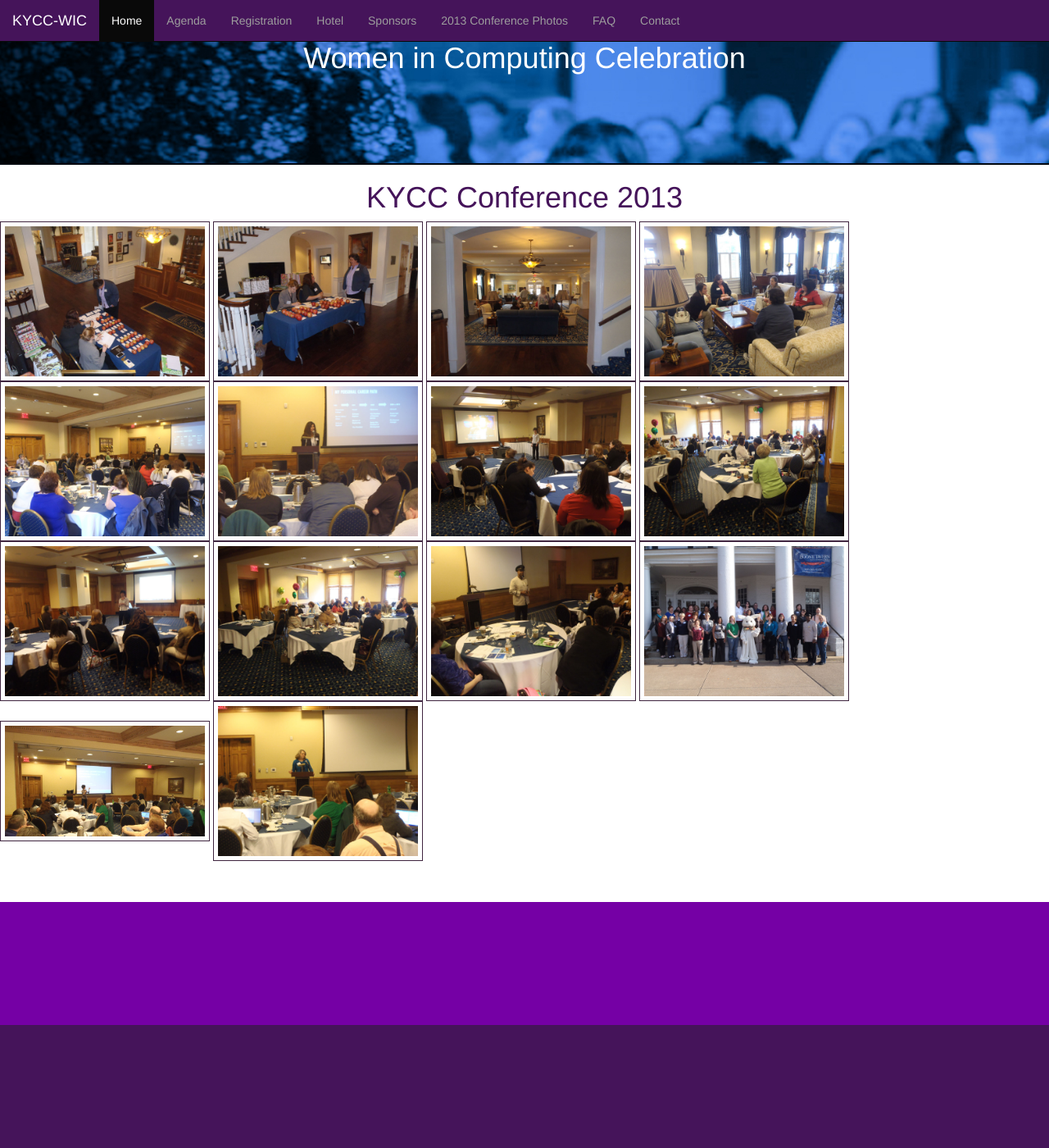
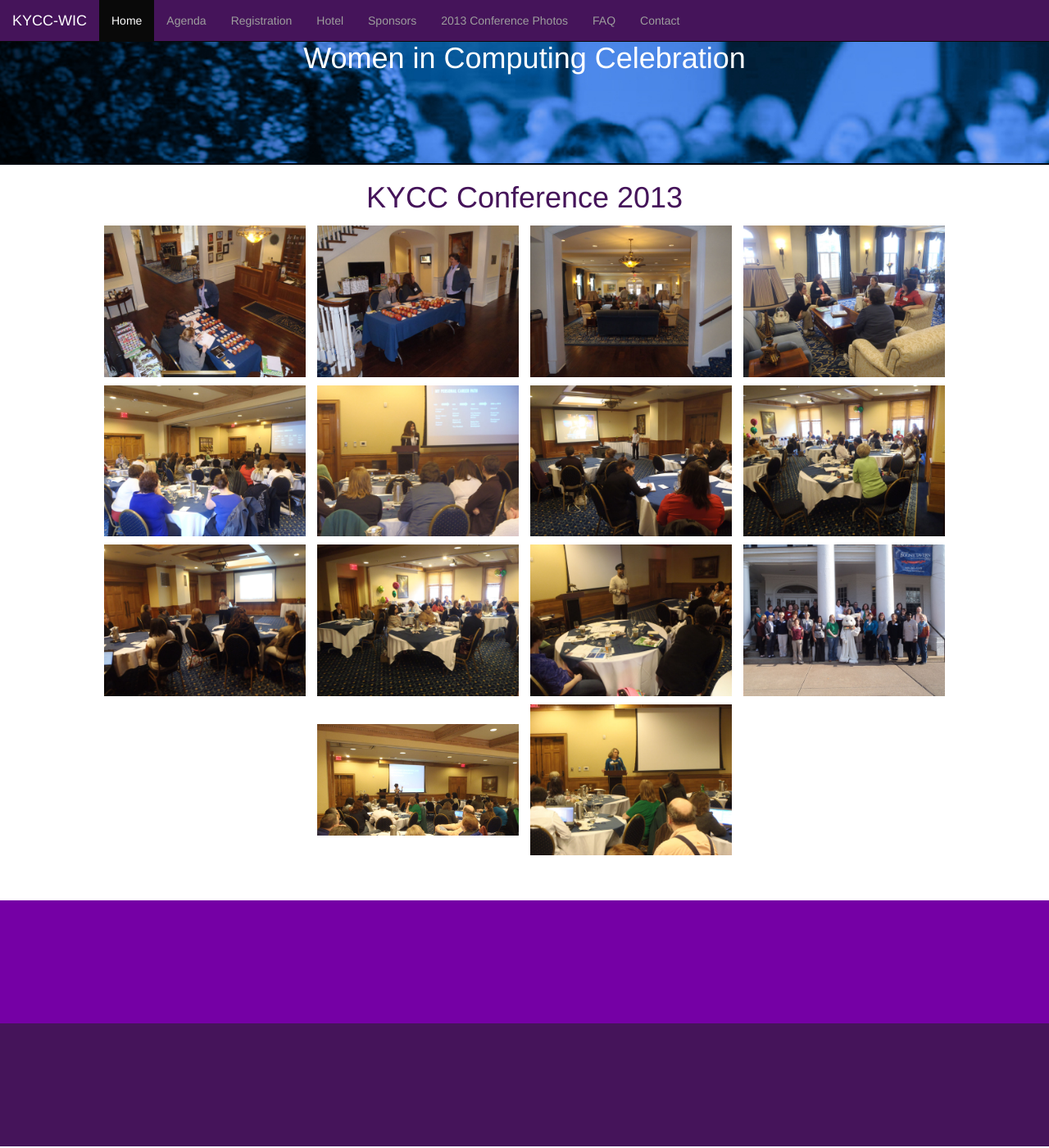
Before and after one commit to LexLadiesCode/KYCC-WIC, a Jekyll site: the page built from photos.md, in a window 1280 px wide and 1400 px high, scrolled down 319 px. Shown: the whole window at 82% size. Built offline with Jekyll 4.4.1, drawn with Linux system fonts in a browser that asks for light colours; nearby versions of some CDN libraries; library files that are not in the unit come from our copies; comment, search, counter and statistics services are not loaded.

Commit message:
formatted gallery thumbnails

```diff
--- a/_layouts/gallery.html
+++ b/_layouts/gallery.html
@@ -5,10 +5,12 @@ layout: default
 {% for gallery in site.data.galleries %}
   {% if gallery.id == page.galleryid %}
     <h1>{{ gallery.description }}</h1>
-    {% for image in gallery.images %}
-        <a href="{{ gallery.imagefolder }}/{{ image.name }}" data-lightbox="{{ gallery.id }}" title="{{ image.text }}">
-          <img src="{{ gallery.imagefolder }}/{{ image.thumb }}" class="thumb">
-        </a>
-    {% endfor %}
+    <div class="text-center">
+      {% for image in gallery.images %}
+          <a href="{{ gallery.imagefolder }}/{{ image.name }}" data-lightbox="{{ gallery.id }}" title="{{ image.text }}">
+            <img src="{{ gallery.imagefolder }}/{{ image.thumb }}" class="thumb">
+          </a>
+      {% endfor %}
+    </div>
   {% endif %}
 {% endfor %}
--- a/css/main.scss
+++ b/css/main.scss
@@ -39,6 +39,10 @@ $charcoal: #01080F;
 
 #content {
   background-color: white;
+  img.thumb {
+    border: none;
+    padding: 5px;
+  }
 }
 
 
```
